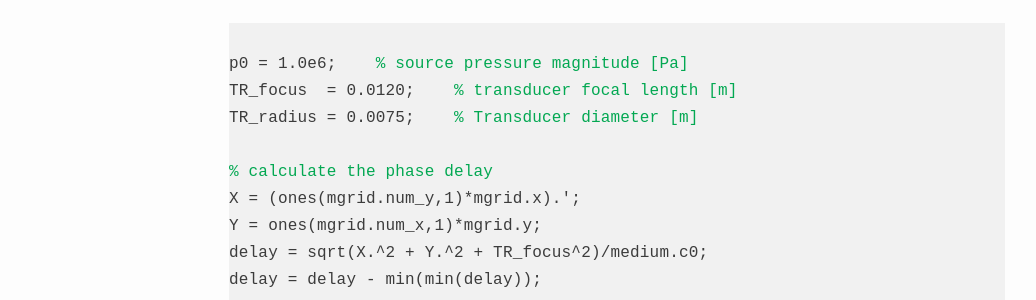
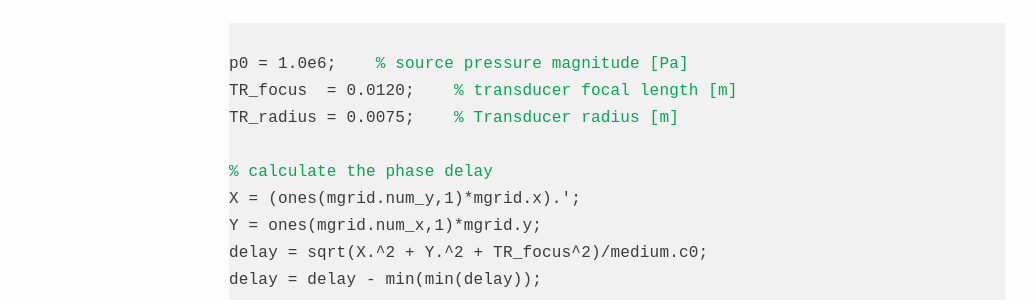
Before and after one commit to m-SOUND/mSOUND, a Jekyll site: the page built from _posts/2019-07-27-TMDM_3D_homogeneous.html, in a window 1280 px wide and 900 px high, scrolled down 935 px. Shown: the part 151-451 px from the top of the window, without its empty margins (23-1059 px from the left). Built offline with Jekyll 4.4.1, drawn with Linux system fonts in a browser that asks for light colours.

Commit message:
Update 2019-07-27-TMDM_3D_homogeneous.html

```diff
--- a/_posts/2019-07-27-TMDM_3D_homogeneous.html
+++ b/_posts/2019-07-27-TMDM_3D_homogeneous.html
@@ -45,7 +45,7 @@ mgrid = set_grid(dt, t_length, dx, x_length, dy, y_length, dz, z_length);
 <code>
 p0 = 1.0e6;   <font color="#03a852"> % source pressure magnitude [Pa]</font>
 TR_focus  = 0.0120;   <font color="#03a852"> % transducer focal length [m]</font>
-TR_radius = 0.0075;   <font color="#03a852"> % Transducer diameter [m]</font>
+TR_radius = 0.0075;   <font color="#03a852"> % Transducer radius [m]</font>
 
 <font color="#03a852">% calculate the phase delay</font>
 X = (ones(mgrid.num_y,1)*mgrid.x).';
```
